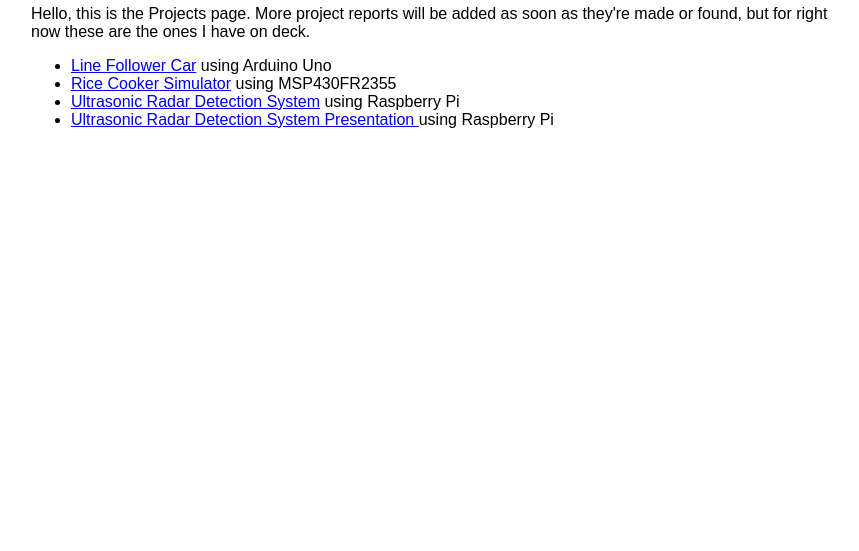
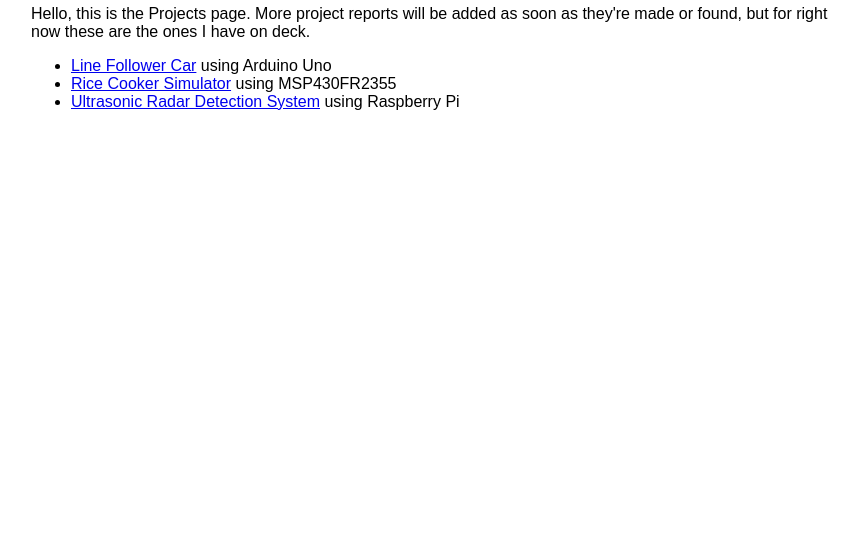
Before and after one commit to IrvingBecerril/becerrilportfolio, a plain HTML site: page projects.html in a window 1280 px wide. Shown: the part 249-800 px from the top of the page, without its empty margins (209-1068 px from the left). Drawn offline with Linux system fonts and the light colour scheme.

Commit message:
no real edits

```diff
--- a/projects.html
+++ b/projects.html
@@ -17,7 +17,7 @@
             <li><a href="Line_Follower_Car.pdf">Line Follower Car</a> using Arduino Uno</li>
             <li><a href="ECE344_ProjectMilestone3.pdf">Rice Cooker Simulator</a> using MSP430FR2355</li>
             <li><a href="IrvingBecerrilProjectReport.pdf">Ultrasonic Radar Detection System</a> using Raspberry Pi</li>
-            <li><a href="Ultrasonic Radar and Detection System.pptx">Ultrasonic Radar Detection System Presentation </a>using Raspberry Pi</li>
+            <!--<li><a href="Ultrasonic Radar and Detection System.pptx">Ultrasonic Radar Detection System Presentation </a>using Raspberry Pi</li>-->
         </ul>
     </main>
 
```
